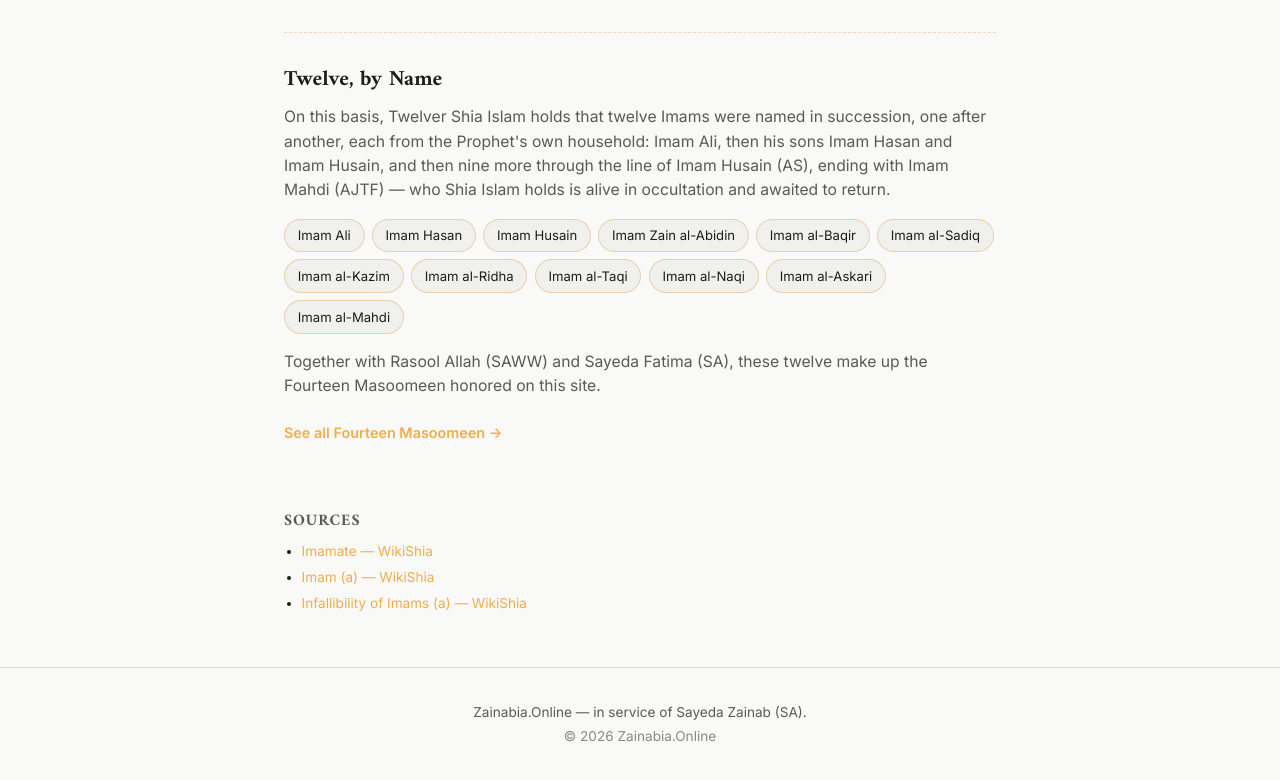
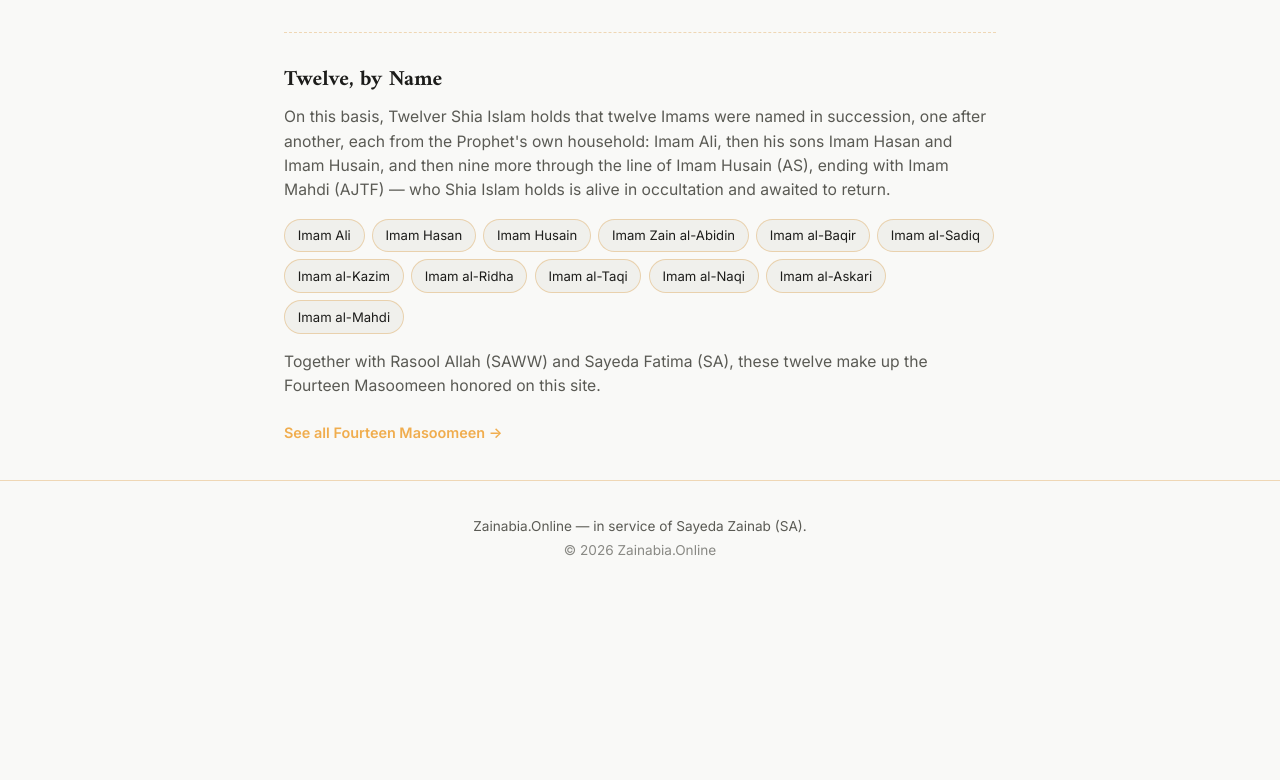
Before and after one commit to AllyLabs12/Zainabia.Online, a plain HTML site: page ahlul-bayt/imamate.html in a window 1280 px wide. Shown: the part 1919-2699 px from the top of the page. After the commit the page ends 2514 px from the top, so only its background shows below. Drawn offline with Linux system fonts and the light colour scheme.

Commit message:
Remove Sources section from the Imamate page for now
Co-Authored-By: Claude Sonnet 5 <noreply@anthropic.com>
Claude-Session: https://claude.ai/code/session_0197P1MCBtKS57HEcxkCeoAn

```diff
--- a/ahlul-bayt/imamate.html
+++ b/ahlul-bayt/imamate.html
@@ -49,12 +49,6 @@
   }
   .im-cta:hover{ color: var(--accent); }
 
-  .im-sources{ padding: 2rem 0 3rem; }
-  .im-sources h2{ font-size: 1rem; color: var(--text-muted); text-transform:uppercase; letter-spacing:.06em; margin-bottom:.6rem; }
-  .im-sources ul{ margin:0; padding-left: 1.1rem; }
-  .im-sources li{ font-size:.85rem; margin-bottom:.3rem; }
-  .im-sources a{ color: var(--accent-soft); }
-  .im-sources a:hover{ color: var(--accent); }
 </style>
 </head>
 <body>
@@ -217,15 +211,6 @@
       </p>
       <a class="im-cta" href="index.html">See all Fourteen Masoomeen →</a>
     </section>
-
-    <section class="im-sources">
-      <h2>Sources</h2>
-      <ul>
-        <li><a href="https://en.wikishia.net/view/Imamate" target="_blank" rel="noopener">Imamate — WikiShia</a></li>
-        <li><a href="https://en.wikishia.net/view/Imam_(a)" target="_blank" rel="noopener">Imam (a) — WikiShia</a></li>
-        <li><a href="https://en.wikishia.net/view/Infallibility_of_Imams_(a)" target="_blank" rel="noopener">Infallibility of Imams (a) — WikiShia</a></li>
-      </ul>
-    </section>
   </div>
 </main>
 
```
